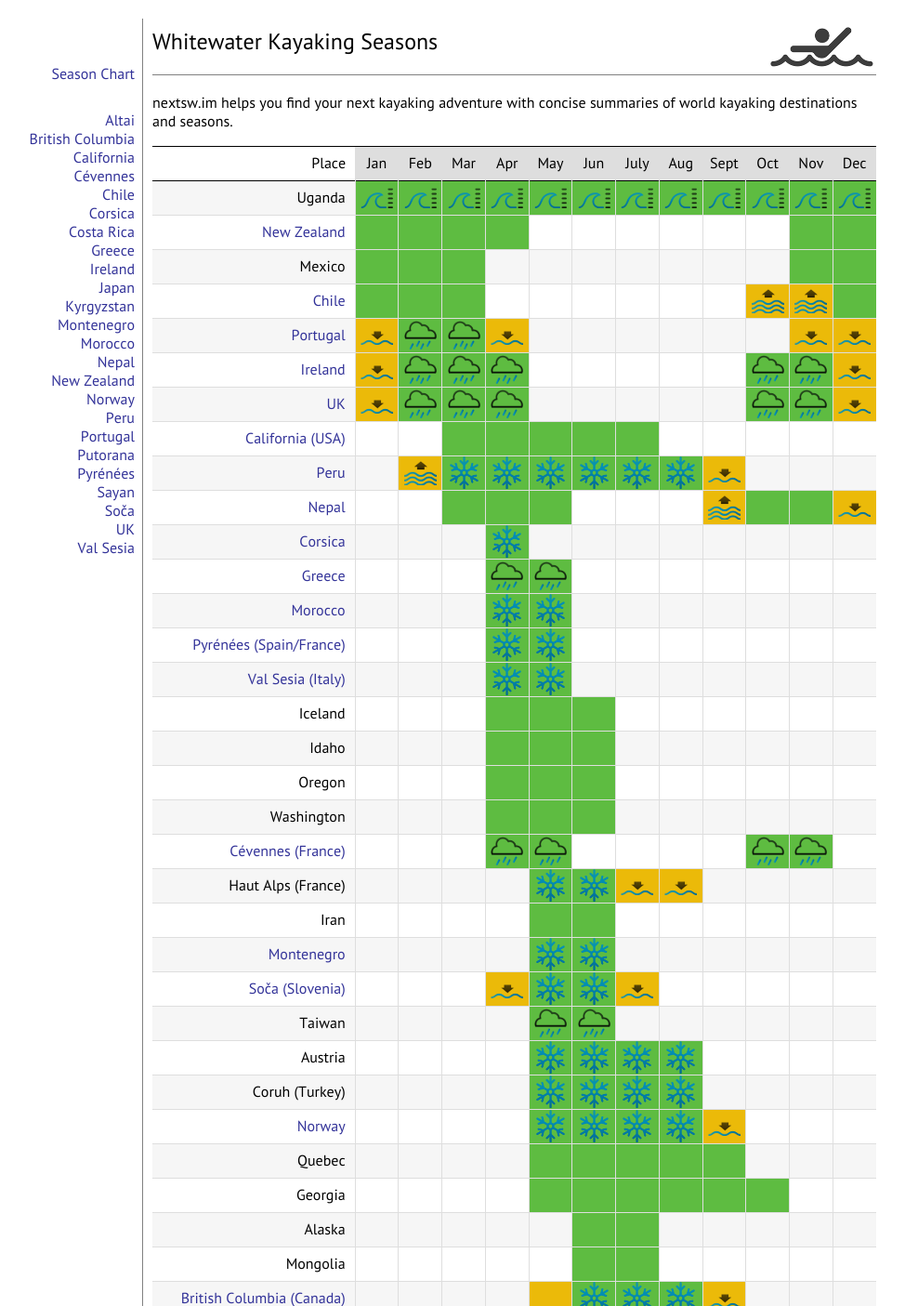
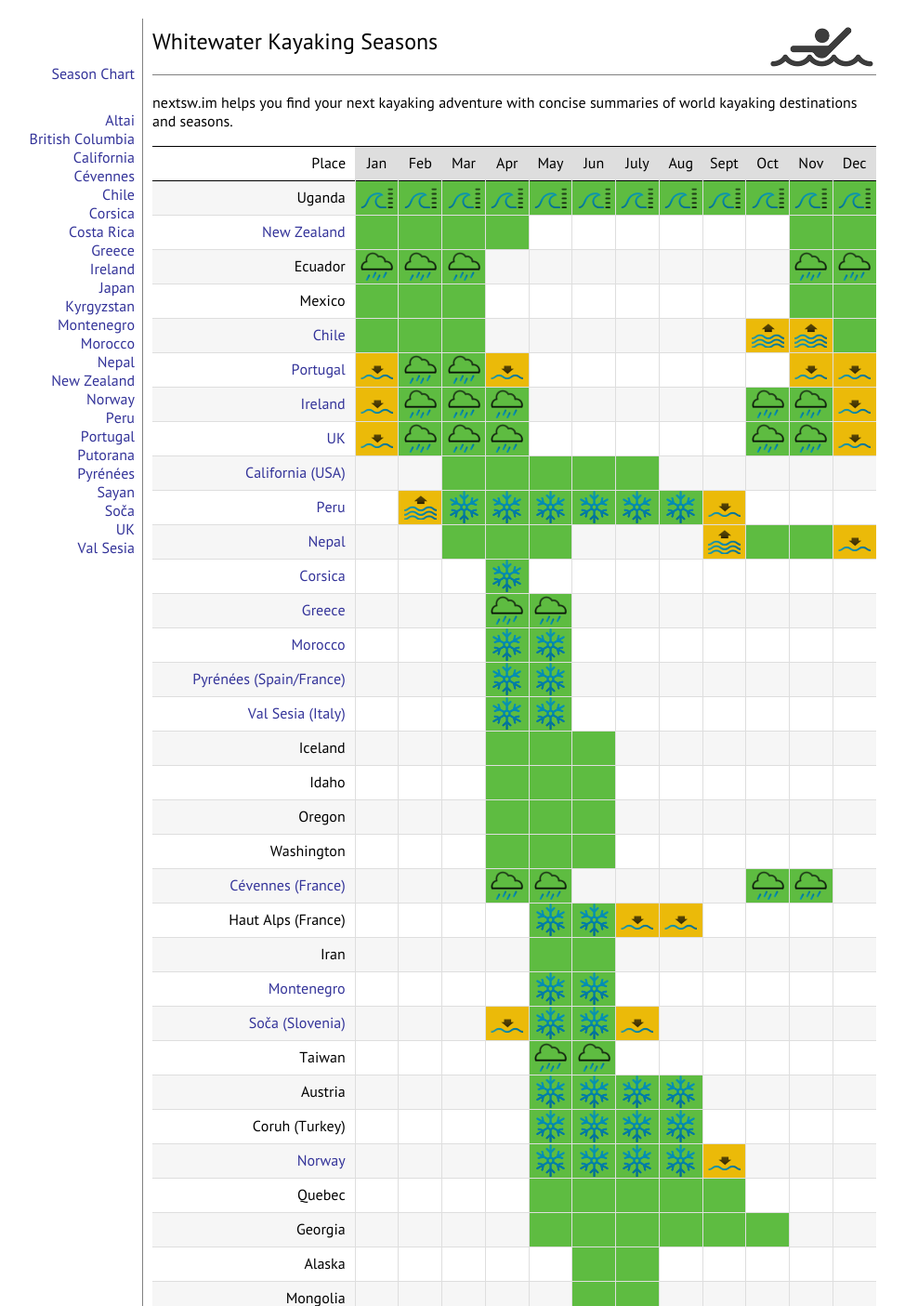
Before and after one commit to robtuley/world.rainchasers.com, a PHP site: page / in a window 1280 px wide. Shown: the top 1405 px of the page at 93% size, without its empty margins (17-991 px from the left). Run offline with PHP 8.4, Linux system fonts and the light colour scheme; some libraries are stand-ins or nearby versions.

Commit message:
Added Ecuador season

```diff
--- a/index.php
+++ b/index.php
@@ -98,7 +98,7 @@ $fb_img = 'http://'.$_SERVER['HTTP_HOST'].'/fb'.$fb_img.'.png';
   <li><span title=Turkey data-season=5,6,7,8 data-state=snow>Coruh</span></li>
   <li><a href=costa-rica data-season=6,7,8,9,10,11,12 data-state=rain>Costa Rica</a></li>
   <li><span data-season=8,9>Cuba</span></li>
-  <!--<li>Ecuador</li>-->
+  <li><span data-season=1,2,3,11,12 data-state=rain>Ecuador</span></li>
   <!--<li>Galicia</li>-->
   <li><span data-season=5,6,7,8,9,10>Georgia</span></li>
   <li><a href=greece data-season=4,5 data-state=rain>Greece</a></li>
```
